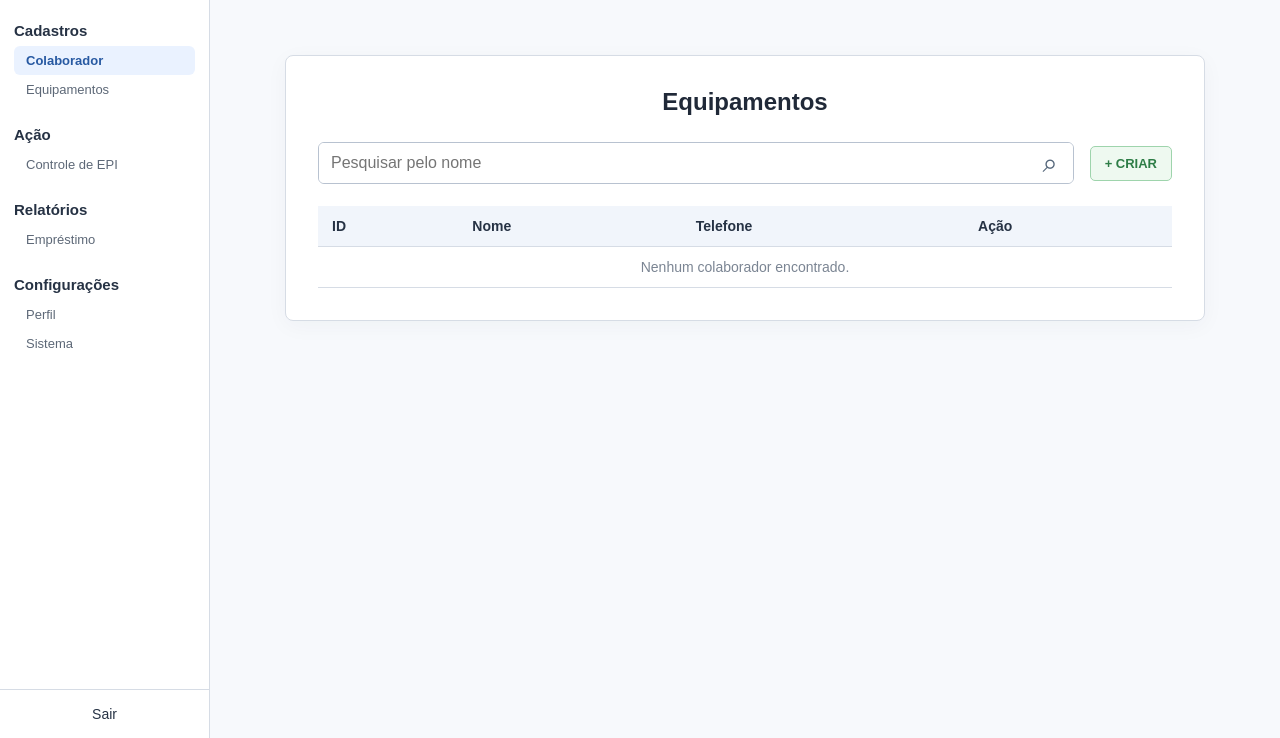
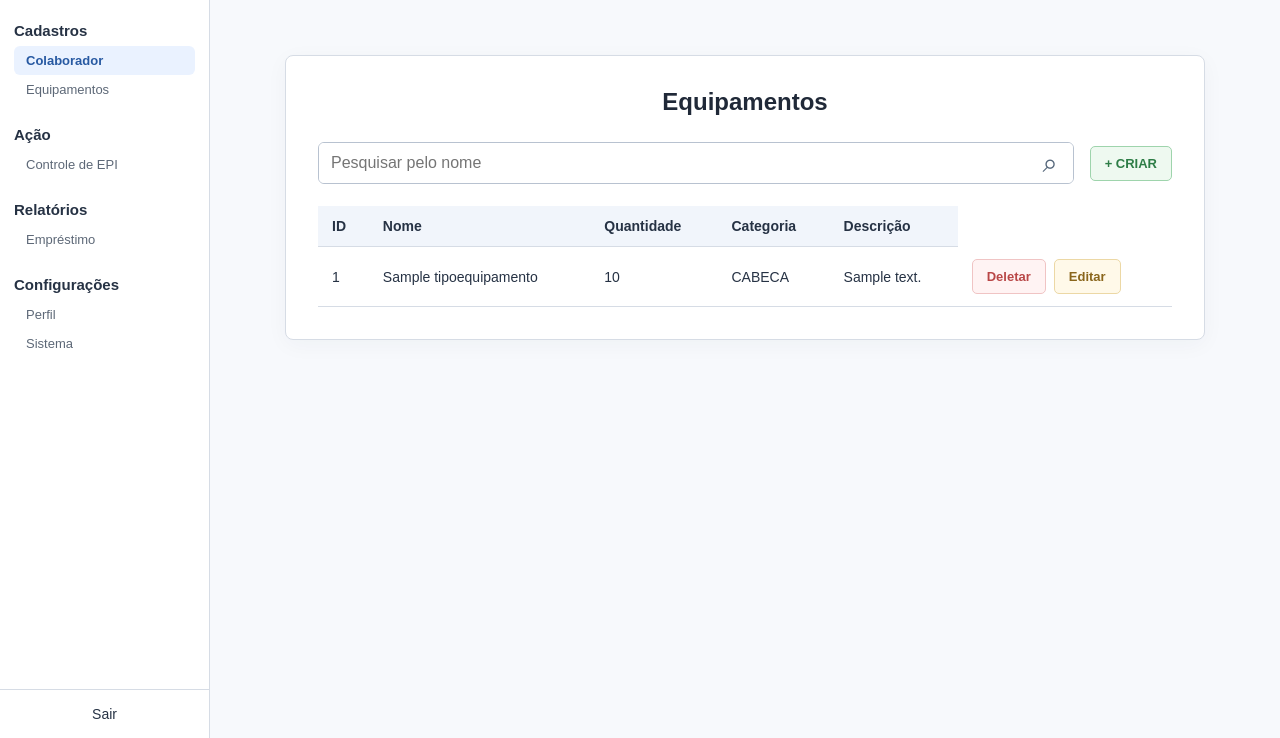
Before and after one commit to Erick-Hebert/epi, a Django app: page /equipamentos in a window 1280 px wide. Shown: the part 62-800 px from the top of the page. Run offline with Django 5.2, Linux system fonts and the light colour scheme; tables that the repository leaves empty hold one stand-in row (values such as "Sample post").

Commit message:
modificado tela equipamentos

```diff
--- a/nucleo/templates/nucleo/equipamentos.html
+++ b/nucleo/templates/nucleo/equipamentos.html
@@ -13,17 +13,19 @@
 
     <div class="table-scroll">
         <table class="collaborator-table">
-            <thead><tr><th>ID</th><th>Nome</th><th>Telefone</th><th>Ação</th></tr></thead>
+            <thead><tr><th>ID</th><th>Nome</th><th>Quantidade</th><th>Categoria</th><th>Descrição</th></tr></thead>
             <tbody>
-                {% for colaborador in colaboradores %}
+                {% for equipamento in tipos_equipamento %}
                 <tr>
-                    <td>{{ colaborador.id }}</td>
-                    <td>{{ colaborador.nome }}</td>
-                    <td>{{ colaborador.telefone|default:"—" }}</td>
-                    <td class="table-actions"><a class="button button-delete" href="{% url 'nucleo-excluir' colaborador.id %}">Deletar</a><a class="button button-edit" href="{% url 'nucleo-editar' colaborador.id %}">Editar</a></td>
+                    <td>{{ equipamento.id }}</td>
+                    <td>{{ equipamento.nome }}</td>
+                    <td>{{ equipamento.quantidade }}</td>
+                    <td>{{ equipamento.categoria }}</td>
+                    <td>{{ equipamento.descricao }}</td>
+                    <td class="table-actions"><a class="button button-delete" href="{% url 'equipamentos-excluir' equipamento.id %}">Deletar</a><a class="button button-edit" href="{% url 'nucleo-editar' colaborador.id %}">Editar</a></td>
                 </tr>
                 {% empty %}
-                <tr><td colspan="4" class="empty-state">Nenhum colaborador encontrado.</td></tr>
+                <tr><td colspan="5" class="empty-state">Nenhum equipamento encontrado.</td></tr>
                 {% endfor %}
             </tbody>
         </table>
```
